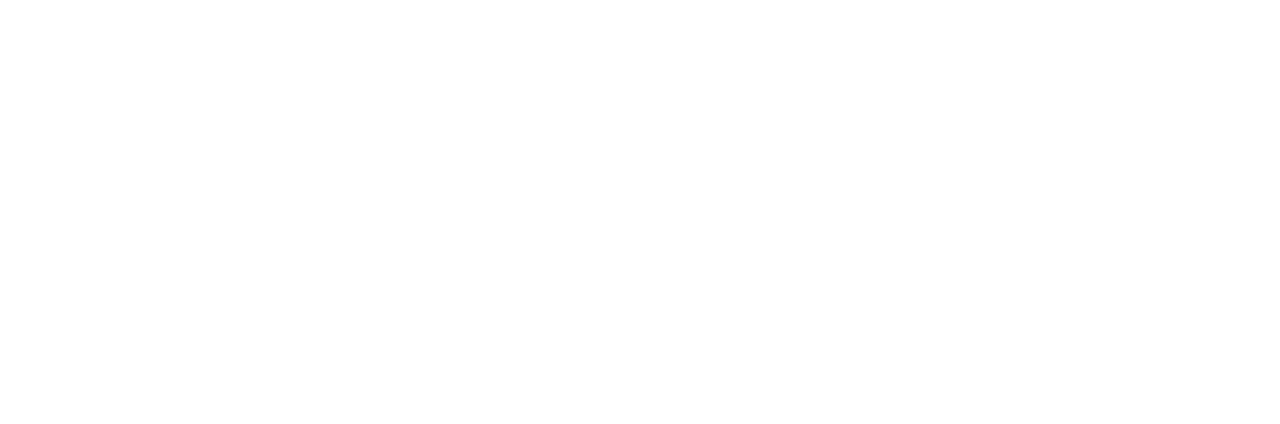
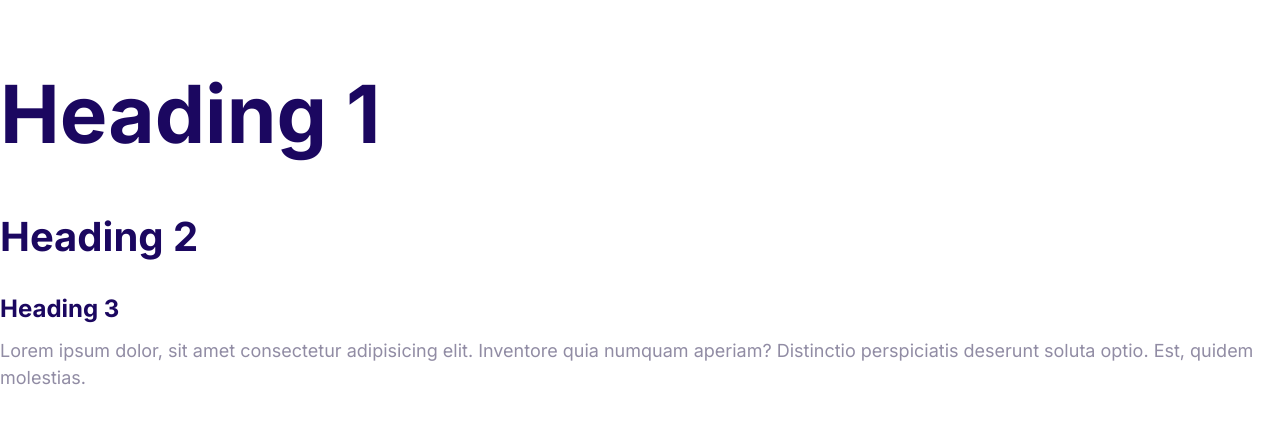
Before and after one commit to vivekhere/cloud-web-app, a plain HTML site: page index.html in a window 1280 px wide. Drawn offline with Linux system fonts and the light colour scheme.

Commit message:
Define the styles for the fonts.

```diff
--- a/css/styles.css
+++ b/css/styles.css
@@ -5,3 +5,53 @@
   --color-headings: #1b0760;
   --color-body: #918ca4;
 }
+
+html {
+  font-size: 62.5%;
+}
+
+body {
+  font-family: Inter, Arial, Helvetica, sans-serif;
+  font-size: 2.4rem;
+  line-height: 1.5;
+  color: var(--color-body);
+}
+
+h1, h2, h3 {
+  color: var(--color-headings);
+  margin-bottom: 1rem;
+}
+
+h1 {
+  font-size: 7rem;
+}
+
+h2 {
+  font-size: 4rem;
+}
+
+h3 {
+  font-size: 3rem;
+}
+
+p {
+  margin-top: 0;
+}
+
+@media screen and (min-width: 1024px) {
+  body {
+    font-size: 1.8rem;
+  }
+
+  h1 {
+    font-size: 8rem;
+  }
+
+  h2 {
+    font-size: 4rem;
+  }
+
+  h3 {
+    font-size: 2.4rem;
+  }
+}
--- a/index.html
+++ b/index.html
@@ -1,14 +1,22 @@
 <!DOCTYPE html>
 <html lang="en">
-<head>
-  <meta charset="UTF-8">
-  <meta http-equiv="X-UA-Compatible" content="IE=edge">
-  <meta name="viewport" content="width=device-width, initial-scale=1.0">
-  <title>Document</title>
-  <link rel="stylesheet" href="css/normalize.css">
-  <link rel="stylesheet" href="css/styles.css">
-</head>
-<body>
-
-</body>
+  <head>
+    <meta charset="UTF-8" />
+    <meta http-equiv="X-UA-Compatible" content="IE=edge" />
+    <meta name="viewport" content="width=device-width, initial-scale=1.0" />
+    <title>Document</title>
+    <link rel="preconnect" href="https://fonts.gstatic.com" />
+    <link
+      href="https://fonts.googleapis.com/css2?family=Inter:wght@400;700&display=swap"
+      rel="stylesheet"
+    />
+    <link rel="stylesheet" href="css/normalize.css" />
+    <link rel="stylesheet" href="css/styles.css" />
+  </head>
+  <body>
+    <h1>Heading 1</h1>
+    <h2>Heading 2</h2>
+    <h3>Heading 3</h3>
+    <p>Lorem ipsum dolor, sit amet consectetur adipisicing elit. Inventore quia numquam aperiam? Distinctio perspiciatis deserunt soluta optio. Est, quidem molestias.</p>
+  </body>
 </html>
```
